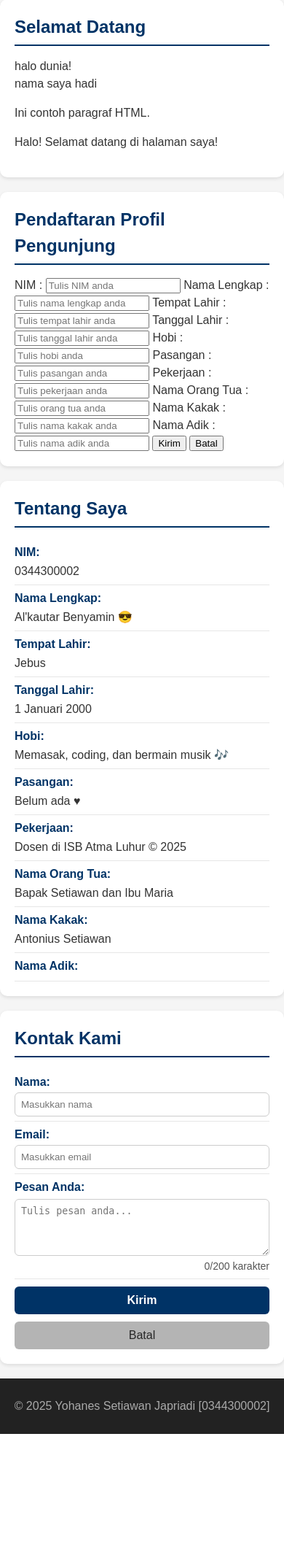
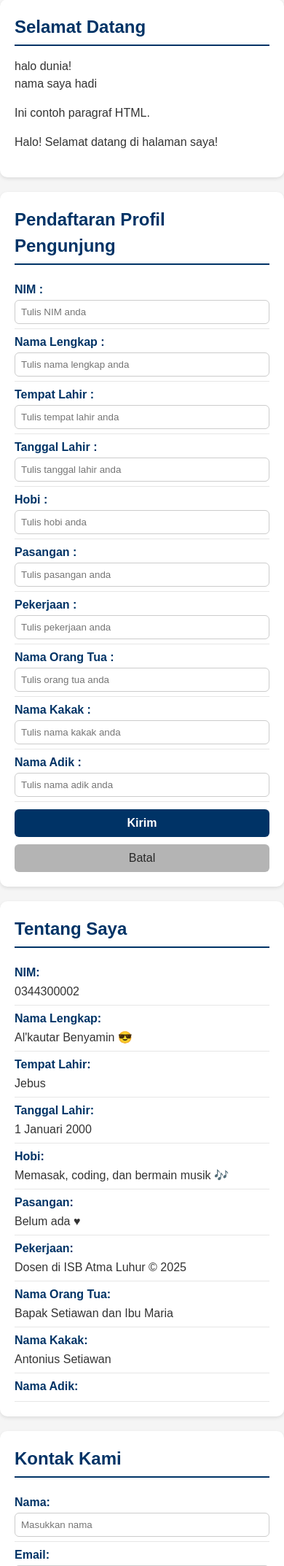
Before and after one commit to fajardoang123/2511500002-PWD-TI1A-25261, a PHP site: page /pertemuan-08/index.php in a window 390 px wide. Shown: the part 85-2231 px from the top of the page at 73% size. Before the commit the page ends 2050 px from the top, so only its background shows below. Run offline with PHP 8.4, Linux system fonts and the light colour scheme.

Commit message:
membuat styling untuk label dan input form pendaftaran profil pengunjung

```diff
--- a/pertemuan-08/style.css
+++ b/pertemuan-08/style.css
@@ -50,6 +50,7 @@ header li a:active {
 }
 
 #home:target~header nav a[href="#home"],
+#form_profil:target~header nav a[href="#form_profil"],
 #about:target~header nav a[href="#about"],
 #contact:target~header nav a[href="#contact"] {
   background: #fff;
@@ -87,6 +88,7 @@ header li a:active {
 }
 
 #about p,
+#form_profil label,
 #contact label {
   display: flex;
   justify-content: flex-start;
@@ -97,6 +99,7 @@ header li a:active {
 }
 
 #about strong,
+#form_profil label>span,
 #contact label>span {
   min-width: 180px;
   color: #003366;
@@ -107,6 +110,7 @@ header li a:active {
 }
 
 #contact input,
+#form_profil input,
 #contact textarea {
   flex: 1;
   border: 1px solid #ccc;
@@ -118,7 +122,8 @@ header li a:active {
   box-sizing: border-box;
 }
 
-#contact button {
+#contact button,
+#form_profil button {
   margin-top: 10px;
   display: inline-block;
   padding: 10px 24px;
@@ -130,25 +135,29 @@ header li a:active {
   margin-right: 8px;
 }
 
-#contact button[type="submit"] {
+#contact button[type="submit"],
+#form_profil button[type="submit"] {
   background-color: #003366;
   color: #fff;
   font-weight: 600;
 }
 
-#contact button[type="reset"] {
+#contact button[type="reset"],
+#form_profil button[type="reset"] {
   background-color: #b4b4b4;
   color: #272727;
   font-weight: 500;
 }
 
-#contact button[type="submit"]:hover {
+#contact button[type="submit"]:hover,
+#form_profil button[type="submit"]:hover {
   background-color: #0379ee;
   transform: translateY(-1px);
   box-shadow: 0 2px 6px rgba(0, 0, 0, 0.2);
 }
 
-#contact button[type="reset"]:hover {
+#contact button[type="reset"]:hover,
+#form_profil button[type="reset"]:hover {
   background-color: #cccccc;
   transform: translateY(-1px);
 }
@@ -218,12 +227,14 @@ footer {
   }
 
   #about p,
+  #form_profil label,
   #contact label {
     flex-direction: column;
     align-items: flex-start;
   }
 
   #about strong,
+  #form_profil label>span,
   #contact label>span {
     text-align: left;
     padding-right: 0;
@@ -231,8 +242,10 @@ footer {
   }
 
   #contact input,
+  #form_profil input,
   #contact textarea,
-  #contact button {
+  #contact button,
+  #form_profil button {
     width: 100%;
   }
 }
```
Also changed, not shown: pertemuan-08/readme.md.
